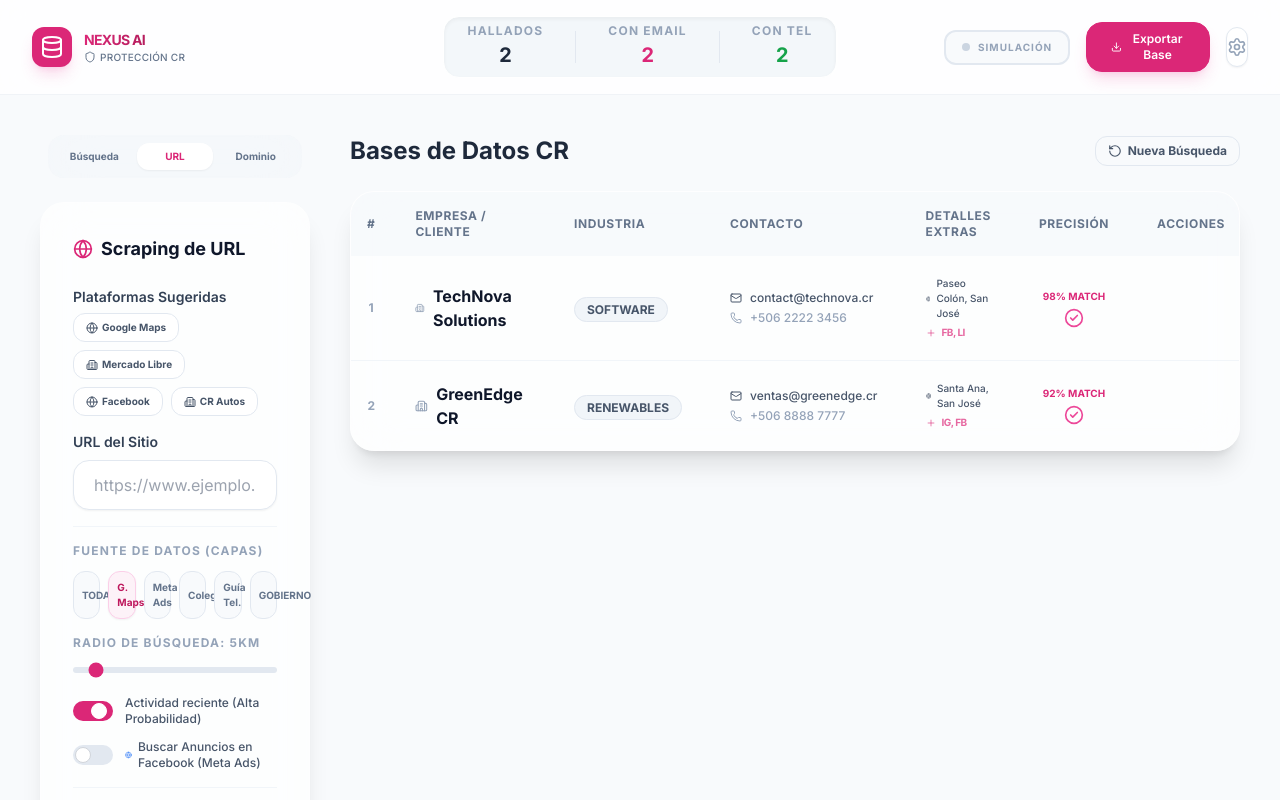
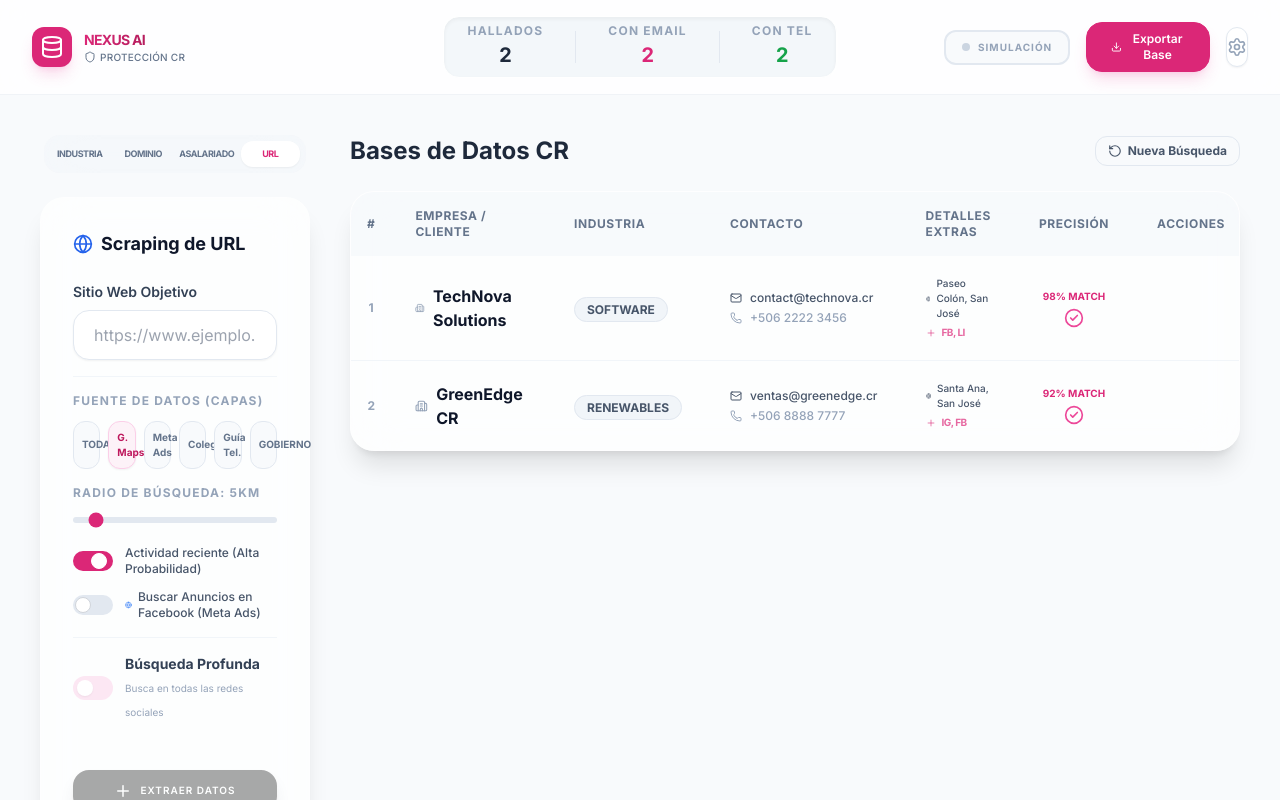
Before and after one commit to omanuelom86-art/database-generator, a React (Vite) app: page / in a window 1280 px wide. Both pictures are taken after a click on the button "URL". Shown: the top 800 px of the page. Built offline with nearby package versions, Linux system fonts and the light colour scheme.

Commit message:
feat: add Asalariados (TSE/CCSS) search mode

```diff
--- a/src/App.tsx
+++ b/src/App.tsx
@@ -41,9 +41,22 @@ const COSTA_RICA_PROVINCES = [
 ];
 
 const INDUSTRY_CATEGORIES = [
-  'Restaurantes', 'Bufetes de Abogados', 'Ferreterías', 'Talleres Mecánicos',
-  'Clínicas Médicas', 'Salones de Belleza', 'Bienes Raíces', 'Hoteles',
-  'Servicios de Transporte', 'Software & Tech', 'Importaciones', 'Salud'
+  // Sector A: Agro & Ganadería
+  'Cafetaleras', 'Bananeras', 'Floristerías Mayoristas', 'Hortalizas', 'Lecherías', 'Veterinarias Rurales', 'Maquinaria Agrícola',
+  // Sector B-F: Industria & Construcción
+  'Fábricas de Alimentos', 'Textileras', 'Plantas de Plástico', 'Metalmecánica', 'Desarrolladoras Inmobiliarias', 'Constructoras', 'Contratistas Eléctricos', 'Ferreterías Industriales',
+  // Sector G: Comercio
+  'Venta de Autos', 'Repuestos Automotrices', 'Talleres Mecánicos', 'Llanteras', 'Distribuidoras de Químicos', 'Supermercados', 'Tiendas de Ropa', 'Librerías', 'Electrodomésticos',
+  // Sector I: Turísmo & Gastronomía
+  'Hoteles', 'Hostales', 'Airbnb Comerciales', 'Restaurantes', 'Sodas', 'Cafeterías', 'Bares', 'Catering Service', 'Food Trucks', 'Pizzerías', 'Sushis',
+  // Sector J: Tecnología & Medios
+  'Software Factory', 'Consultoría IT', 'Agencias de Marketing', 'Radiodifusoras', 'Productoras de Video', 'Periódicos Digitales',
+  // Sector M: Profesionales
+  'Bufetes de Abogados', 'Notarios', 'Auditores', 'Contadores Públicos', 'Asesores Fiscales', 'Firmas de Arquitectura', 'Topógrafos', 'Agencias de Publicidad',
+  // Sector P-S: Salud & Educación
+  'Escuelas Privadas', 'Centros de Idiomas', 'Universidades', 'Clínicas Privadas', 'Consultorios Dentales', 'Centros de Estética', 'Farmacias', 'Gimnasios', 'Salones de Belleza', 'Funerarias',
+  // Sector K-L: Finanzas
+  'Bancos', 'Cooperativas de Ahorro', 'Casas de Cambio', 'Bienes Raíces', 'Administradoras de Condominios'
 ];
 
 const SUGGESTED_PLATFORMS = [
@@ -61,10 +74,12 @@ const PROFESSIONAL_COLLEGES = [
 ];
 
 function App() {
-  const [activeMode, setActiveMode] = useState<'search' | 'direct' | 'domain'>('search');
+  const [activeMode, setActiveMode] = useState<'search' | 'direct' | 'domain' | 'asalariado'>('search');
   const [query, setQuery] = useState('');
   const [targetUrl, setTargetUrl] = useState('');
   const [targetDomain, setTargetDomain] = useState('');
+  const [targetPersonName, setTargetPersonName] = useState('');
+  const [targetPersonId, setTargetPersonId] = useState('');
   const [province, setProvince] = useState(COSTA_RICA_PROVINCES[0]);
   const [showLegalWarning, setShowLegalWarning] = useState(false);
   const [filters, setFilters] = useState({
@@ -88,20 +103,13 @@ function App() {
   };
 
   const getBusinessName = (category: string) => {
-    const suffixes = ['Consultores', 'S.A.', 'Grupó', 'CR', 'Asesores', 'Logística'];
-    if (filters.sourceLayer === 'gobierno') {
-      const govPrefixes = ['Proveedor', 'Contribuyente', 'Patente', 'Pyme', 'Exportador'];
-      return `${govPrefixes[Math.floor(Math.random() * govPrefixes.length)]} - ${category.toUpperCase()} ${Math.floor(Math.random() * 900) + 100}`;
-    }
-    if (category.toLowerCase() === 'restaurante') {
-      const names = ['La Casona', 'El Fogón', 'Gallo Pinto Express', 'Soda Tapia', 'Sabor Tico'];
-      return names[Math.floor(Math.random() * names.length)] + ' ' + suffixes[Math.floor(Math.random() * suffixes.length)];
-    }
-    if (category.toLowerCase() === 'taller') {
-      const names = ['Los Gemelos', 'San Judas', 'Automotriz J&M', 'El Rápido'];
-      return `Taller ${names[Math.floor(Math.random() * names.length)]}`;
-    }
-    return `${category.charAt(0).toUpperCase() + category.slice(1)} ${suffixes[Math.floor(Math.random() * suffixes.length)]}`;
+    const prefixes = ['Corporación', 'Grupo', 'Inversiones', 'Servicios', 'Centro', 'Soluciones', 'Agencia', 'Firma'];
+    const suffixes = ['CR', 'Nacional', 'Central', 'Occidente', 'del Norte', 'del Sur', 'Pacífico', 'Caribe', 'Jazmín', 'Nexus'];
+
+    if (category.toLowerCase().includes('abogado') || category.toLowerCase().includes('bufete')) return `Bufete ${suffixes[Math.floor(Math.random() * suffixes.length)]} & Asociados`;
+    if (category.toLowerCase().includes('restaurante') || category.toLowerCase().includes('soda')) return `${category} ${suffixes[Math.floor(Math.random() * suffixes.length)]}`;
+
+    return `${prefixes[Math.floor(Math.random() * prefixes.length)]} ${category} ${suffixes[Math.floor(Math.random() * suffixes.length)]}`;
   };
 
   const handleGenerate = async () => {
@@ -109,12 +117,20 @@ function App() {
     setIsGenerating(true);
     setTrackingLogs([]);
 
+    if (activeMode === 'asalariado') {
+      addLog(`> INICIANDO MOTOR DE VERIFICACIÓN DE PERSONAS: Consultando TSE...`);
+    } else {
+      addLog(`> Iniciando rastreo omnicanal en ${province}...`);
+    }
+
     if (isRealMode) {
       addLog(`> CONECTANDO MOTORES REALES: Iniciando rastreo en n8n...`);
       try {
         const payload = activeMode === 'domain'
           ? { domain: targetDomain }
-          : { query, province, layer: filters.sourceLayer, url: targetUrl };
+          : activeMode === 'asalariado'
+            ? { person: targetPersonName, cedula: targetPersonId }
+            : { query, province, layer: filters.sourceLayer, url: targetUrl };
 
         const response = await fetch('https://n8n.jazm.io/webhook/nexus-leads', {
           method: 'POST',
@@ -129,11 +145,10 @@ function App() {
             withEmail: data.leads.filter((l: any) => l.email).length,
             withPhone: data.leads.filter((l: any) => l.phone).length
           });
-          addLog(`[ÉXITO] Extracción real completada: ${data.leads.length} leads importados.`);
+          addLog(`[ÉXITO] Operación real completada.`);
         }
       } catch (error) {
-        addLog(`[ERROR] Fallo en conexión con n8n. Verificando backup...`);
-        // Fallback or alert
+        addLog(`[ERROR] Fallo en conexión con n8n.`);
       }
       setIsGenerating(false);
       return;
@@ -378,24 +393,30 @@ function App() {
         >
           {/* Search Configuration Panel */}
           <section className="lg:col-span-1 space-y-6">
-            <div className="quantum-card p-2 flex gap-1 mb-0 rounded-2xl mx-2 bg-surface-100/50 border-none shadow-none">
+            <div className="quantum-card p-1.5 flex gap-1 mb-0 rounded-2xl mx-1 bg-surface-100/50 border-none shadow-none">
               <button
                 onClick={() => setActiveMode('search')}
-                className={`flex-1 py-1.5 text-[10px] font-bold rounded-xl transition-all ${activeMode === 'search' ? 'bg-white shadow-sm text-primary-600' : 'text-surface-500 hover:text-surface-700'}`}
+                className={`flex-1 py-1.5 text-[9px] font-black uppercase tracking-tighter rounded-xl transition-all ${activeMode === 'search' ? 'bg-white shadow-sm text-primary-600' : 'text-surface-500 hover:text-surface-700'}`}
               >
-                Búsqueda
+                Industria
+              </button>
+              <button
+                onClick={() => setActiveMode('domain')}
+                className={`flex-1 py-1.5 text-[9px] font-black uppercase tracking-tighter rounded-xl transition-all ${activeMode === 'domain' ? 'bg-white shadow-sm text-primary-600' : 'text-surface-500 hover:text-surface-700'}`}
+              >
+                Dominio
+              </button>
+              <button
+                onClick={() => setActiveMode('asalariado')}
+                className={`flex-1 py-1.5 text-[9px] font-black uppercase tracking-tighter rounded-xl transition-all ${activeMode === 'asalariado' ? 'bg-white shadow-sm text-primary-600' : 'text-surface-500 hover:text-surface-700'}`}
+              >
+                Asalariado
               </button>
               <button
                 onClick={() => setActiveMode('direct')}
-                className={`flex-1 py-1.5 text-[10px] font-bold rounded-xl transition-all ${activeMode === 'direct' ? 'bg-white shadow-sm text-primary-600' : 'text-surface-500 hover:text-surface-700'}`}
+                className={`flex-1 py-1.5 text-[9px] font-black uppercase tracking-tighter rounded-xl transition-all ${activeMode === 'direct' ? 'bg-white shadow-sm text-primary-600' : 'text-surface-500 hover:text-surface-700'}`}
               >
                 URL
-              </button>
-              <button
-                onClick={() => setActiveMode('domain')}
-                className={`flex-1 py-1.5 text-[10px] font-bold rounded-xl transition-all ${activeMode === 'domain' ? 'bg-white shadow-sm text-primary-600' : 'text-surface-500 hover:text-surface-700'}`}
-              >
-                Dominio
               </button>
             </div>
 
@@ -405,13 +426,17 @@ function App() {
                   <>
                     <Search className="w-5 h-5 text-primary-600" /> Configuración Pro
                   </>
-                ) : activeMode === 'direct' ? (
+                ) : activeMode === 'domain' ? (
                   <>
-                    <Globe className="w-5 h-5 text-primary-600" /> Scraping de URL
+                    <Globe className="w-5 h-5 text-primary-600" /> Búsqueda por Dominio
+                  </>
+                ) : activeMode === 'asalariado' ? (
+                  <>
+                    <Shield className="w-5 h-5 text-green-600" /> Motor TSE / CCSS
                   </>
                 ) : (
                   <>
-                    <Mail className="w-5 h-5 text-primary-600" /> Búsqueda por Dominio
+                    <Globe className="w-5 h-5 text-blue-600" /> Scraping de URL
                   </>
                 )}
               </h2>
@@ -474,34 +499,7 @@ function App() {
                     </div>
                   </div>
                 ) : (
-                  activeMode === 'direct' ? (
-                    <div>
-                      <label className="block text-sm font-semibold text-surface-700 mb-1.5">Plataformas Sugeridas</label>
-                      <div className="flex flex-wrap gap-2 mb-4">
-                        {SUGGESTED_PLATFORMS.map((plat) => {
-                          const Icon = plat.icon;
-                          return (
-                            <button
-                              key={plat.name}
-                              onClick={() => setTargetUrl(plat.url)}
-                              className={`px-3 py-1.5 rounded-xl text-[10px] font-bold border transition-all flex items-center gap-1 ${targetUrl === plat.url ? 'bg-primary-600 text-white border-primary-600' : 'bg-white text-surface-600 border-surface-200 hover:border-primary-300'}`}
-                            >
-                              <Icon className="w-3 h-3" /> {plat.name}
-                            </button>
-                          );
-                        })}
-                      </div>
-                      <label className="block text-sm font-semibold text-surface-700 mb-2">URL del Sitio</label>
-                      <input
-                        type="url"
-                        placeholder="https://www.ejemplo.com"
-                        className="w-full px-5 py-3 rounded-2xl border border-surface-200 bg-white focus:outline-none focus:ring-2 focus:ring-primary-500/20 transition-all shadow-sm"
-                        value={targetUrl}
-                        onChange={(e) => setTargetUrl(e.target.value)}
-                        title="URL del Sitio"
-                      />
-                    </div>
-                  ) : (
+                  activeMode === 'domain' ? (
                     <div>
                       <label className="block text-sm font-semibold text-surface-700 mb-2">Dominio de Correo</label>
                       <div className="relative">
@@ -515,9 +513,49 @@ function App() {
                           title="Dominio de Correo"
                         />
                       </div>
-                      <p className="text-[10px] text-surface-400 mt-2 italic px-2">
-                        Nexus AI extraerá todos los correos activos encontrados bajo este dominio en la web profunda.
-                      </p>
+                    </div>
+                  ) : activeMode === 'asalariado' ? (
+                    <div className="space-y-4">
+                      <div className="space-y-1.5">
+                        <label className="text-xs font-bold text-surface-400 uppercase tracking-widest px-1">Nombre Completo</label>
+                        <input
+                          type="text"
+                          className="w-full px-4 py-3 rounded-2xl border border-surface-200 focus:ring-2 focus:ring-green-500/20 outline-none font-medium"
+                          placeholder="Ej: Jose Maria Figueres"
+                          value={targetPersonName}
+                          onChange={(e) => setTargetPersonName(e.target.value)}
+                          title="Nombre del Asalariado"
+                        />
+                      </div>
+                      <div className="space-y-1.5">
+                        <label className="text-xs font-bold text-surface-400 uppercase tracking-widest px-1">Cédula de Identidad</label>
+                        <input
+                          type="text"
+                          className="w-full px-4 py-3 rounded-2xl border border-surface-200 focus:ring-2 focus:ring-green-500/20 outline-none font-mono"
+                          placeholder="1-0123-0456"
+                          value={targetPersonId}
+                          onChange={(e) => setTargetPersonId(e.target.value)}
+                          title="Cédula de Identidad"
+                        />
+                      </div>
+                      <div className="bg-green-50 rounded-2xl p-4 border border-green-100">
+                        <p className="text-[10px] text-green-700 font-bold leading-relaxed">
+                          <Shield className="w-3 h-3 inline mr-1" /> CUMPLIMIENTO LEY 8968:
+                          Solo se consultan bases públicas del TSE y CCSS para confirmar estabilidad laboral.
+                        </p>
+                      </div>
+                    </div>
+                  ) : (
+                    <div>
+                      <label className="block text-sm font-semibold text-surface-700 mb-2">Sitio Web Objetivo</label>
+                      <input
+                        type="url"
+                        placeholder="https://www.ejemplo.com"
+                        className="w-full px-5 py-3 rounded-2xl border border-surface-200 bg-white focus:outline-none focus:ring-2 focus:ring-primary-500/20 transition-all shadow-sm"
+                        value={targetUrl}
+                        onChange={(e) => setTargetUrl(e.target.value)}
+                        title="URL del Sitio"
+                      />
                     </div>
                   )
                 )}
```
